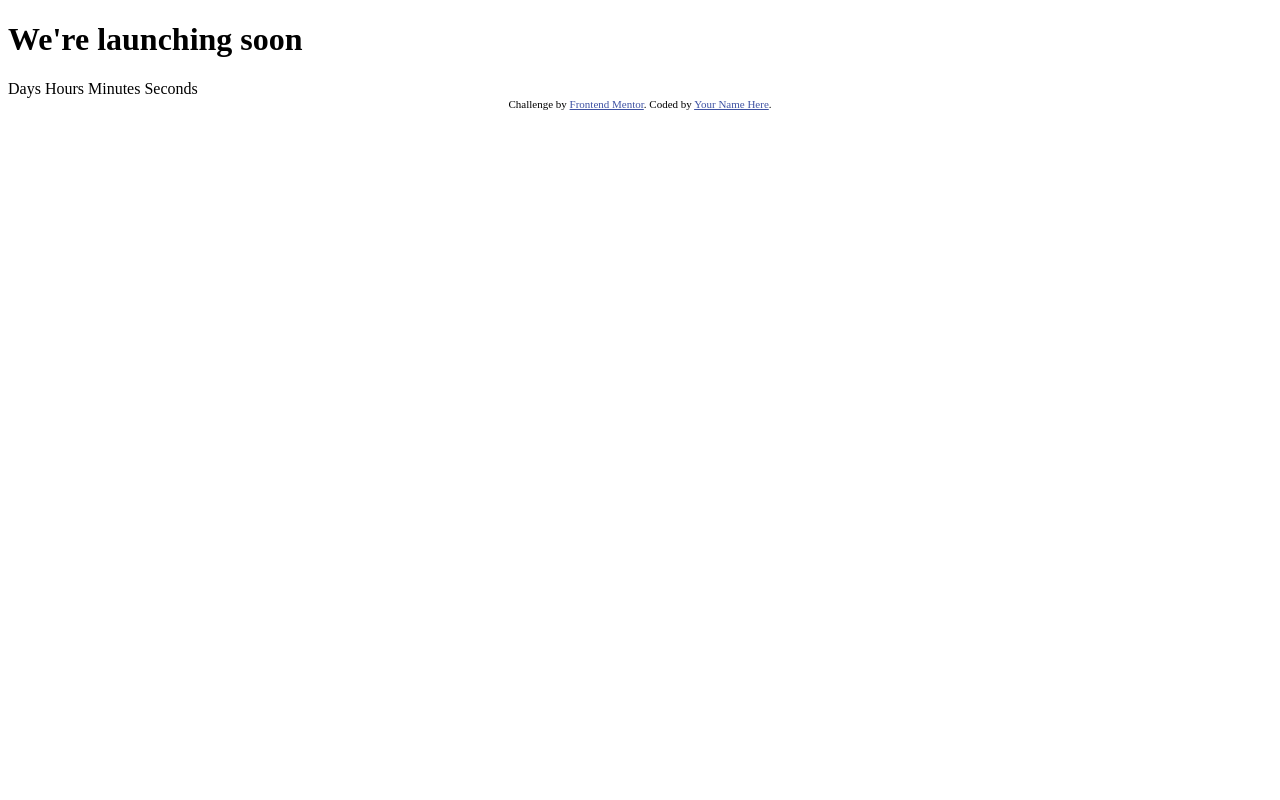
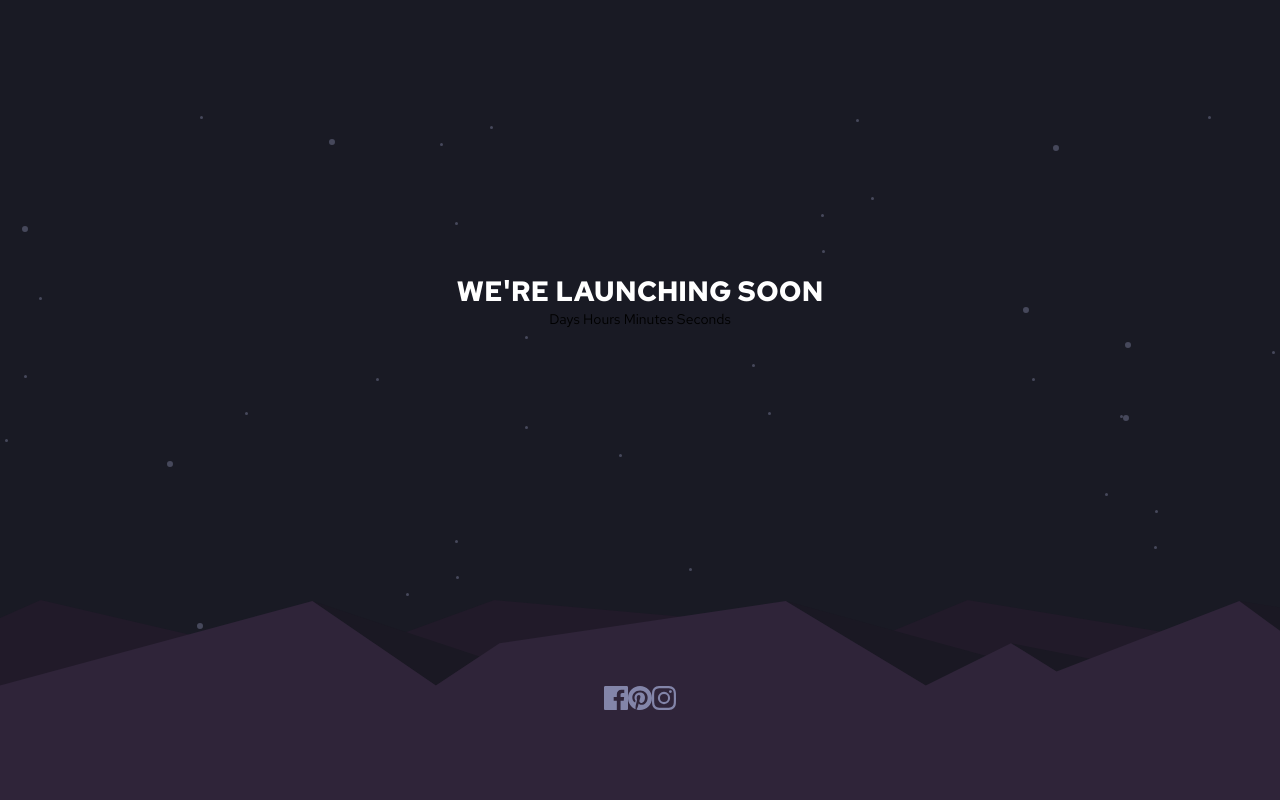
Before and after one commit to DavidPokrajac/Launch-Countdown-Timer, a plain HTML site: page index.html in a window 1280 px wide. Drawn offline with Linux system fonts and the light colour scheme.

Commit message:
Added social media icons in footer, changed global styles

```diff
--- a/index.html
+++ b/index.html
@@ -13,6 +13,7 @@
     .attribution { font-size: 11px; text-align: center; }
     .attribution a { color: hsl(228, 45%, 44%); }
   </style>
+  <link href="/sass/background.css" type="text/css" rel="stylesheet" />
 </head>
 <body>
 
@@ -27,11 +28,21 @@
     </div>
   </main>
 
-  <footer></footer>
+  <footer>
+    <span class="social-icons">
+      <img src="/images/icon-facebook.svg" width="24" height="24" alt="Facebook logo appearing" title="Facebook" />
+    </span>
+    <span class="social-icons">
+      <img src="/images/icon-pinterest.svg" width="24" height="24" alt="Pinterest logo appearing" title="Pinterest" />
+    </span>
+    <span class="social-icons">
+      <img src="/images/icon-instagram.svg" width="24" height="24" alt="Instagram logo appearing" title="Instagram" />
+    </span>
+  </footer>
 
-  <div class="attribution">
+  <!-- <div class="attribution">
     Challenge by <a href="https://www.frontendmentor.io?ref=challenge" target="_blank">Frontend Mentor</a>.
     Coded by <a href="#">Your Name Here</a>.
-  </div>
+  </div> -->
 </body>
 </html>
--- /dev/null
+++ b/sass/background.scss
@@ -0,0 +1,60 @@
+*, *::before, *::after {
+    box-sizing: border-box;
+    margin: 0;
+}
+
+/* Color variables */
+$dark: hsl(234, 17%, 12%);
+$darkBlue: hsl(235, 16%, 14%);
+$darkDesaturatedBlue: hsl(236, 21%, 26%);
+$white: hsl(0, 0%, 100%);
+
+/* Image variables */
+$starsBg: "../images/bg-stars.svg";
+$faceIcon: "../images/icon-facebook.svg";
+$instaIcon: "../images/icon-instagram.svg";
+$pinterestIcon: "../images/icon-pinterest.svg";
+$hillsImg: "../images/pattern-hills.svg";
+
+$mainFontSize: 14px;
+
+$fontFamily: 'Red Hat Text', sans-serif;
+
+@import url('https://fonts.googleapis.com/css2?family=Red+Hat+Text:wght@400;700&display=swap');
+
+body {
+    padding: 0;
+    height: 100vh;
+    background-color: $dark;
+    background-image: url($starsBg);
+    background-repeat: no-repeat;
+    background-position: center;
+    font-family: $fontFamily;
+    font-size: $mainFontSize;
+
+    main {
+        display: flex;
+        flex-direction: column;
+        justify-content: center;
+        align-items: center;
+        height: 75vh;
+
+        h1 {
+            color: $white;
+            text-transform: uppercase;
+        }
+    }
+
+    footer {
+        width: 100vw;
+        height: 25vh;
+        background-image: url($hillsImg);
+        background-repeat: no-repeat;
+        background-position: center;
+        background-size: 100% 100%;
+
+        display: flex;
+        justify-content: center;
+        align-items: center;
+    }
+}
```
Also changed, not shown: sass/background.css (added), 1 other file.
